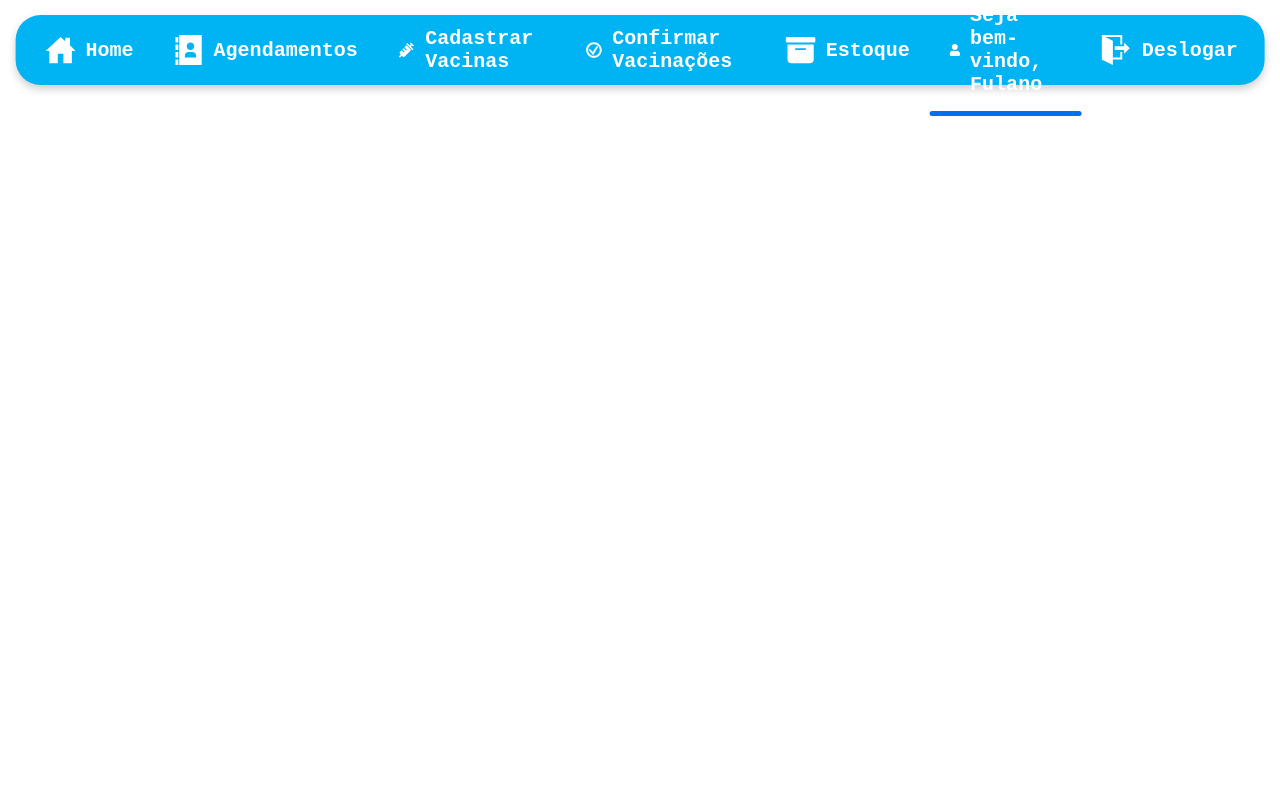
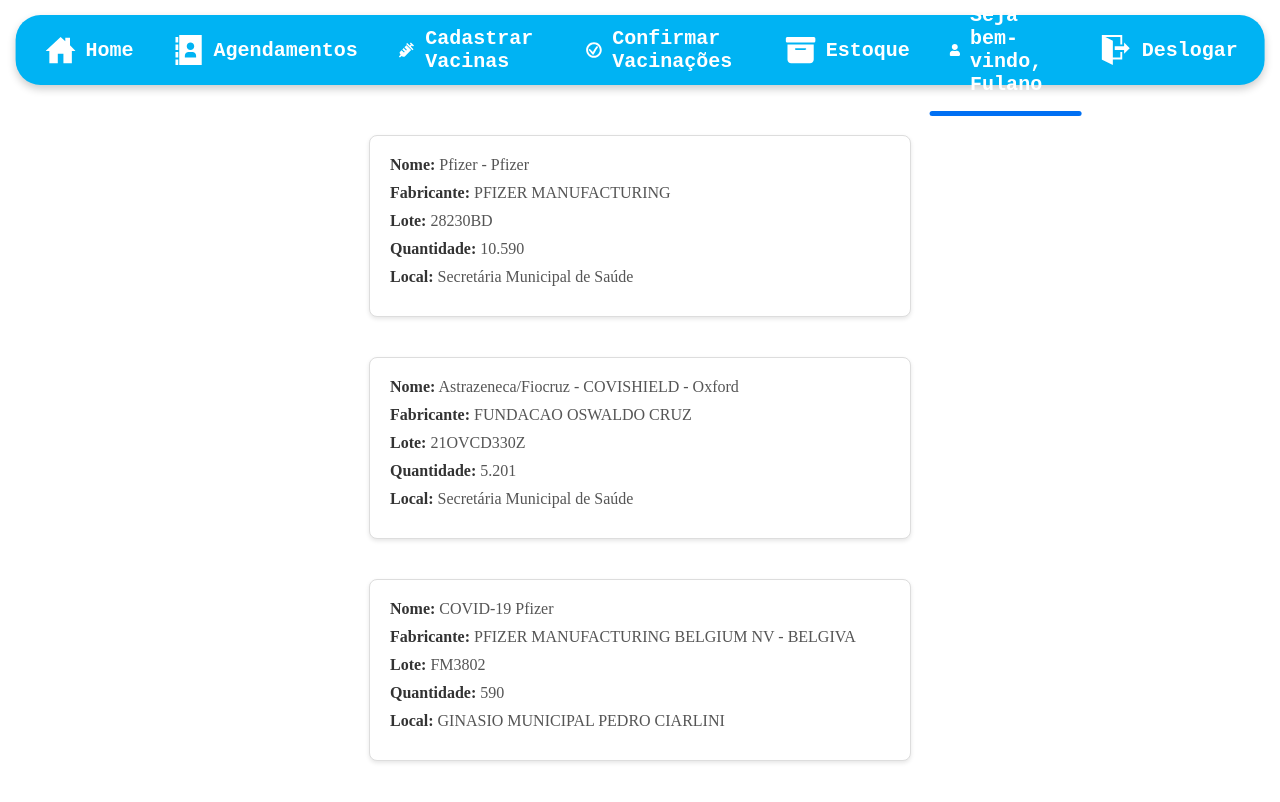
Before and after one commit to MikaelAlvez/TesteJa, a Next.js app: page /Estoque in a window 1280 px wide. Shown: the top 802 px of the page. Built offline with nearby package versions, Linux system fonts and the light colour scheme.

Commit message:
Componente lista de estoque

```diff
--- /dev/null
+++ b/src/app/components/ListaEstoque/ListaEstoque.module.css
@@ -0,0 +1,32 @@
+.box {
+    background-color: #fff;
+    border: 1px solid #ddd;
+    border-radius: 8px;
+    padding: 20px;
+    box-shadow: 0 2px 4px rgba(0, 0, 0, 0.1);
+    margin: 20px 0;
+    width: 50%;
+    max-width: 800px;
+    text-align: left;
+}
+
+.title {
+    font-size: 18px;
+    color: #333;
+    margin-bottom: 15px;
+}
+
+.info {
+    display: flex;
+    flex-direction: column;
+}
+
+.item {
+    margin-bottom: 10px;
+    font-size: 16px;
+    color: #555;
+}
+
+.item strong {
+    color: #333;
+}
--- /dev/null
+++ b/src/app/components/ListaEstoque/index.tsx
@@ -0,0 +1,28 @@
+import React from 'react';
+import styles from './ListaEstoque.module.css';
+
+function ListaEstoque({ nome, fabricante, lote, quantidade, local }) {
+  return (
+    <div className={styles.box}>
+      <div className={styles.info}>
+        <div className={styles.item}>
+          <strong>Nome:</strong> {nome}
+        </div>
+        <div className={styles.item}>
+          <strong>Fabricante:</strong> {fabricante}
+        </div>
+        <div className={styles.item}>
+          <strong>Lote:</strong> {lote}
+        </div>
+        <div className={styles.item}>
+          <strong>Quantidade:</strong> {quantidade}
+        </div>
+        <div className={styles.item}>
+          <strong>Local:</strong> {local}
+        </div>
+      </div>
+    </div>
+  );
+}
+
+export default ListaEstoque;
--- a/src/pages/CadastrarVacinas/CadastrarVacinas.module.css
+++ b/src/pages/CadastrarVacinas/CadastrarVacinas.module.css
@@ -9,7 +9,6 @@
 }
 
 .formContainer {
-    margin: 20px 0;
     width: 100%;
     max-width: 600px;
     background-color: #F8F8F8;
@@ -17,7 +16,7 @@
     flex-direction: column;
     align-items: center;
     border-radius: 10px;
-    padding: 20px;
+    padding: 50px;
 }
 
 .formContainer label {
--- a/src/pages/Estoque/Estoque.module.css
+++ b/src/pages/Estoque/Estoque.module.css
@@ -0,0 +1,16 @@
+.container {
+    display: flex;
+    flex-direction: column;
+    align-items: center;
+    justify-content: center;
+    min-height: 100vh;
+    padding: 20px;
+}
+
+.listContainer {
+    display: flex;
+    flex-direction: column;
+    align-items: center;
+    width: 100%;
+    max-width: 1000px;
+}
--- a/src/pages/Estoque/index.tsx
+++ b/src/pages/Estoque/index.tsx
@@ -1,11 +1,31 @@
 import LayoutServidores from '@/app/components/LayoutServidor';
+import ListaEstoque from '@/app/components/ListaEstoque';
+import styles from './Estoque.module.css';
 
 export default function Estoque() {
   const nomeUsuario = "Fulano";
 
+  const estoque = [
+    {nome: 'Pfizer - Pfizer', fabricante:'PFIZER MANUFACTURING', lote:'28230BD', quantidade: '10.590', local: 'Secretária Municipal de Saúde'},
+    {nome: 'Astrazeneca/Fiocruz - COVISHIELD - Oxford', fabricante:'FUNDACAO OSWALDO CRUZ', lote:'21OVCD330Z', quantidade: '5.201', local: 'Secretária Municipal de Saúde'},
+    {nome: 'COVID-19 Pfizer', fabricante:'PFIZER MANUFACTURING BELGIUM NV - BELGIVA', lote:'FM3802', quantidade: '590', local: 'GINASIO MUNICIPAL PEDRO CIARLINI'},
+  ]
+
   return (
-    <div>
-        <LayoutServidores nomeUsuario={nomeUsuario}></LayoutServidores>
+    <div className={styles.container}>
+        <LayoutServidores nomeUsuario={nomeUsuario} />
+        <div className={styles.listContainer}>
+            {estoque.map((item, index) => (
+                <ListaEstoque
+                  key={index}
+                  nome={item.nome}
+                  fabricante={item.fabricante}
+                  lote={item.lote}
+                  quantidade={item.quantidade}
+                  local={item.local}
+                />
+            ))}
+        </div>
     </div>
   );
 }
```
Also changed, not shown: src/pages/ConfirmarVacinacoes/ConfirmarVacinacoes.module.css (+0 -14 lines), src/pages/ConfirmarVacinacoes/index.tsx (+0 -8 lines).
